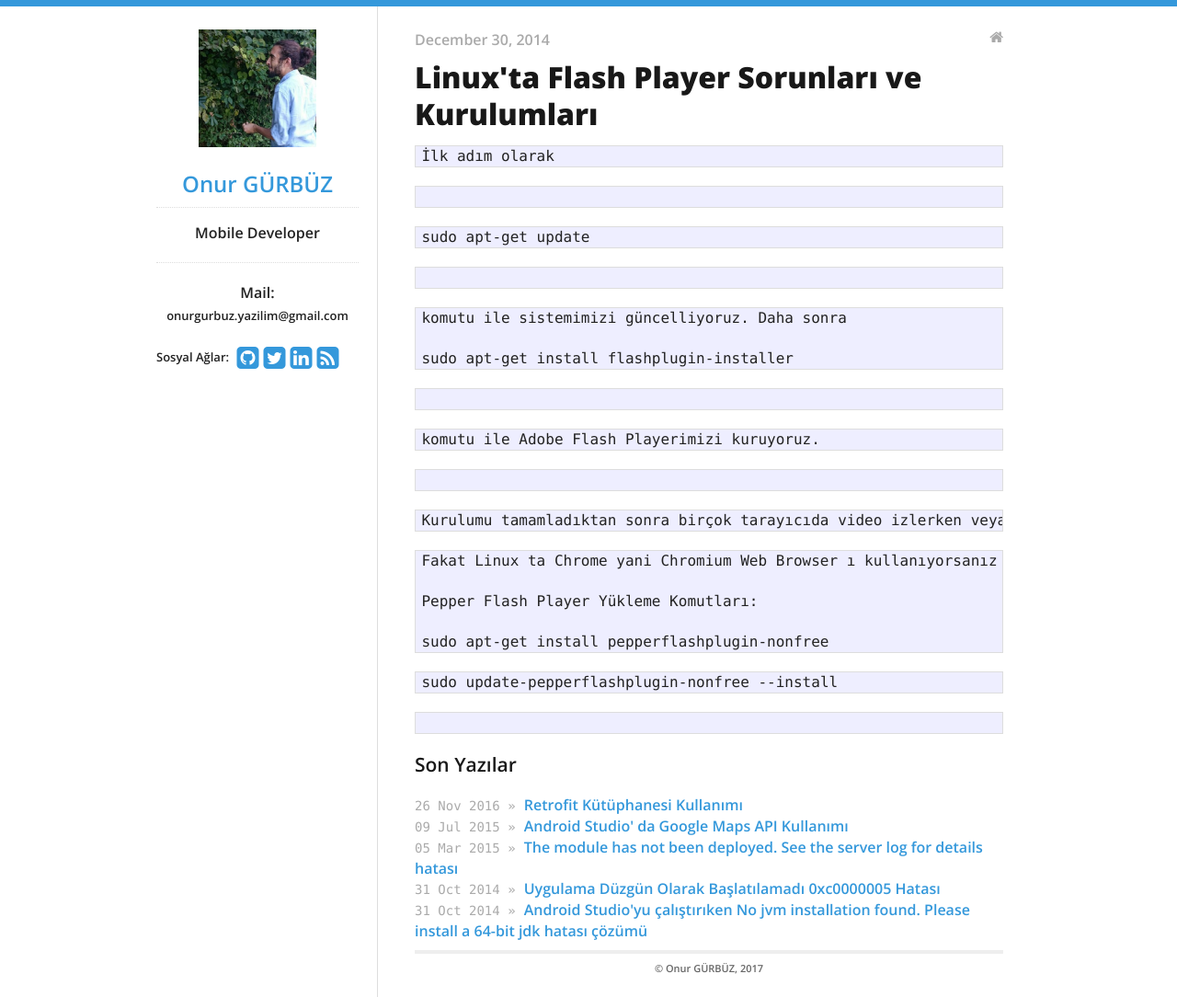
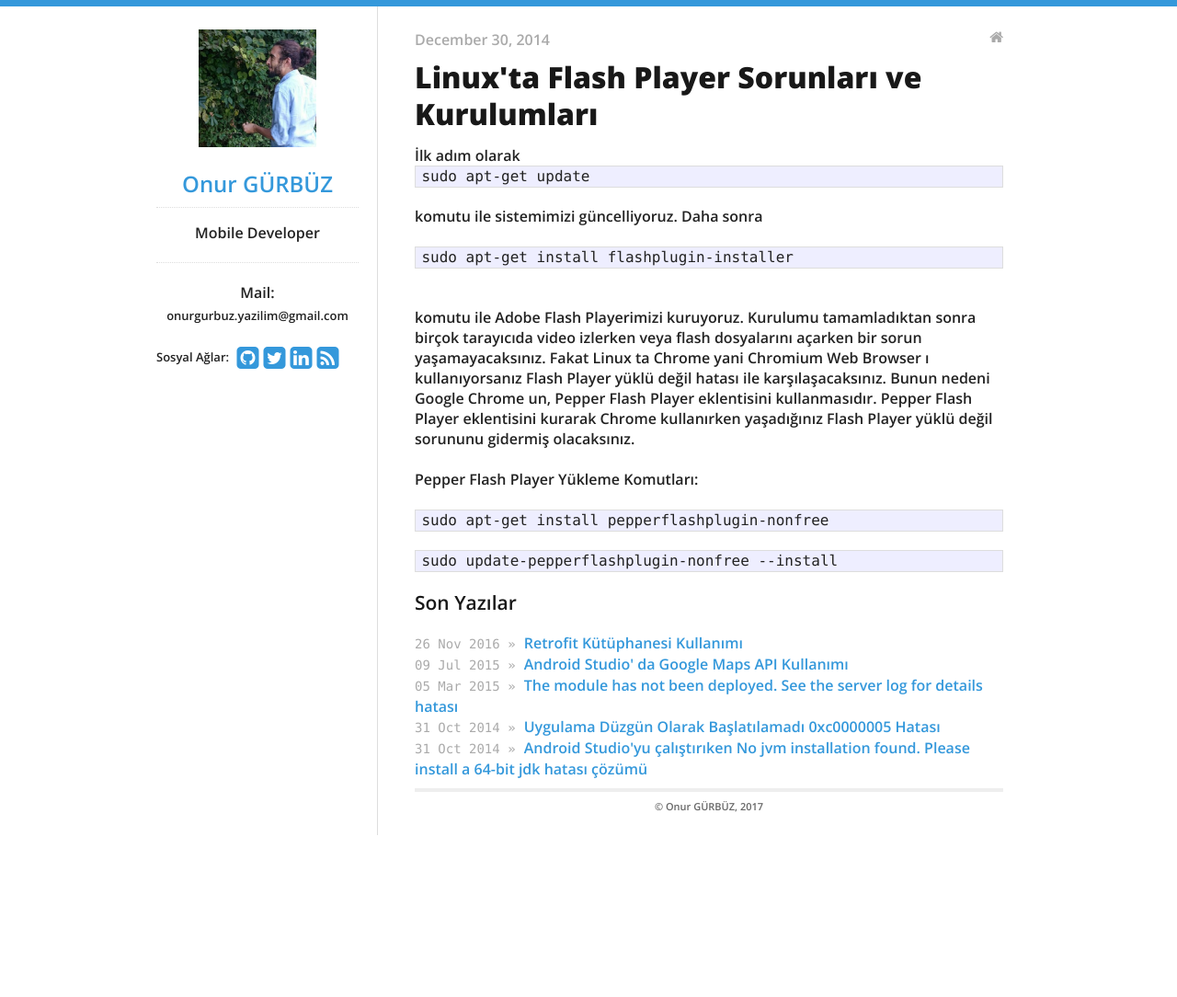
Before and after one commit to ahmetgurel/ahmetgurel.github.io, a Jekyll site: the page built from _posts/2014-12-30-linuxta-flash-player-sorunlari-ve-kurulumlari.html, in a window 1280 px wide. Shown: the whole page at 92% size. Built offline with Jekyll 4.4.1, drawn with Linux system fonts in a browser that asks for light colours; nearby versions of some CDN libraries; after the commit the page ends 908 px from its top, so only the background shows below that.

Commit message:
Update 2014-12-30-linuxta-flash-player-sorunlari-ve-kurulumlari.html

```diff
--- a/_posts/2014-12-30-linuxta-flash-player-sorunlari-ve-kurulumlari.html
+++ b/_posts/2014-12-30-linuxta-flash-player-sorunlari-ve-kurulumlari.html
@@ -6,4 +6,12 @@
 comments: false
 categories: chrome chromium flash izleme kurulumu linux pepper player problemi sorunu ubuntu video
 ---
-<pre>İlk adım olarak</pre><pre><br /></pre><pre><b><i>sudo apt-get update</i></b></pre><pre><br /></pre><pre>komutu ile sistemimizi güncelliyoruz. Daha sonra <br /><br /><b><i>sudo apt-get install flashplugin-installer &nbsp;</i></b></pre><pre><br /></pre><pre>komutu ile Adobe Flash Playerimizi kuruyoruz.</pre><pre><br /></pre><pre>Kurulumu tamamladıktan sonra birçok tarayıcıda video izlerken veya flash dosyalarını açarken bir sorun yaşamayacaksınız.</pre><pre>Fakat Linux ta Chrome yani Chromium Web Browser ı kullanıyorsanız <i>Flash Player yüklü değil</i> hatası ile karşılaşacaksınız. Bunun nedeni Google Chrome un, Pepper Flash Player eklentisini kullanmasıdır. Pepper Flash Player eklentisini kurarak Chrome kullanırken yaşadığınız<i> Flash Player yüklü değil</i> sorununu gidermiş olacaksınız.<br /><br />Pepper Flash Player Yükleme Komutları:<br /><br /><b><i>sudo apt-get install pepperflashplugin-nonfree</i></b></pre><pre><b><i>s</i></b><b><i>udo update-pepperflashplugin-nonfree --install</i></b></pre><pre><br /></pre>
+İlk adım olarak<pre><b><i>sudo apt-get update</i></b></pre>
+komutu ile sistemimizi güncelliyoruz. Daha sonra <br/><br/><pre><b><i>sudo apt-get install flashplugin-installer &nbsp;</i></b></pre>
+<br/>komutu ile Adobe Flash Playerimizi kuruyoruz.
+Kurulumu tamamladıktan sonra birçok tarayıcıda video izlerken veya flash dosyalarını açarken bir sorun yaşamayacaksınız.
+Fakat Linux ta Chrome yani Chromium Web Browser ı kullanıyorsanız <i>Flash Player yüklü değil</i> hatası ile karşılaşacaksınız.
+Bunun nedeni Google Chrome un, Pepper Flash Player eklentisini kullanmasıdır.
+Pepper Flash Player eklentisini kurarak Chrome kullanırken yaşadığınız<i> Flash Player yüklü değil</i> sorununu gidermiş olacaksınız.<br/><br/>Pepper Flash Player Yükleme Komutları:<br /><br/>
+<pre><b><i>sudo apt-get install pepperflashplugin-nonfree</i></b></pre>
+<pre><b><i>s</i></b><b><i>udo update-pepperflashplugin-nonfree --install</i></b></pre>
```
